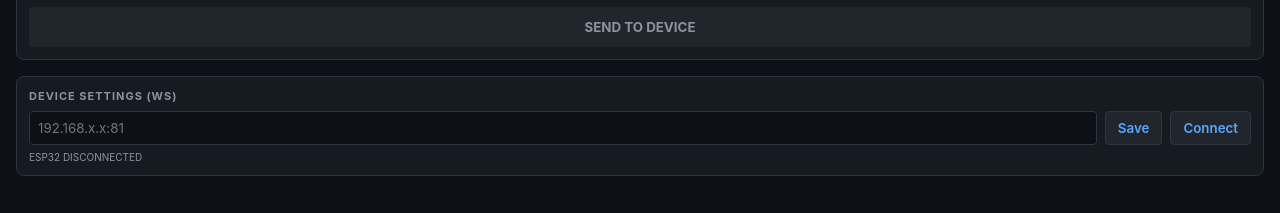
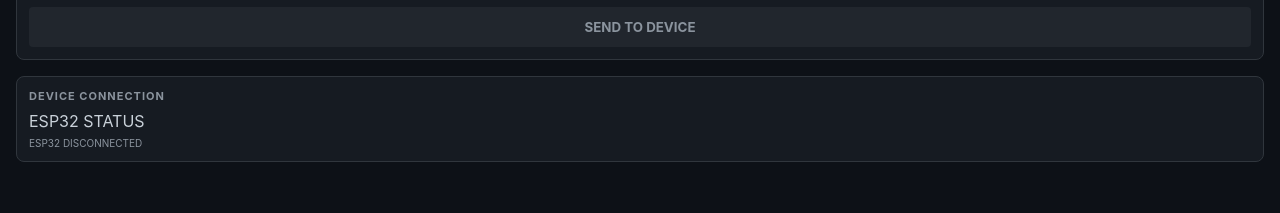
Before and after one commit to skaz46/navesp32, a plain HTML site: page index.html in a window 1280 px wide. Shown: the part 587-800 px from the top of the page. Drawn offline with nearby package versions, Linux system fonts and the light colour scheme.

Commit message:
Update index.html

```diff
--- a/index.html
+++ b/index.html
@@ -52,13 +52,14 @@
       </section>
 
       <section class="panel-section">
-        <h2>DEVICE SETTINGS (WS)</h2>
-        <div class="ip-config">
-          <input type="text" id="esp-ip-input" placeholder="192.168.x.x:81" />
-          <button id="save-ip-btn">Save</button>
-          <button id="test-conn-btn">Connect</button>
+        <h2>DEVICE CONNECTION</h2>
+
+        <div class="destination-preview">
+          <label>ESP32 STATUS</label>
+          <p id="debug-log" class="log-text">
+            Connecting to device...
+          </p>
         </div>
-        <p id="debug-log" class="log-text">Status: Idle</p>
       </section>
     </main>
   </div>
```
